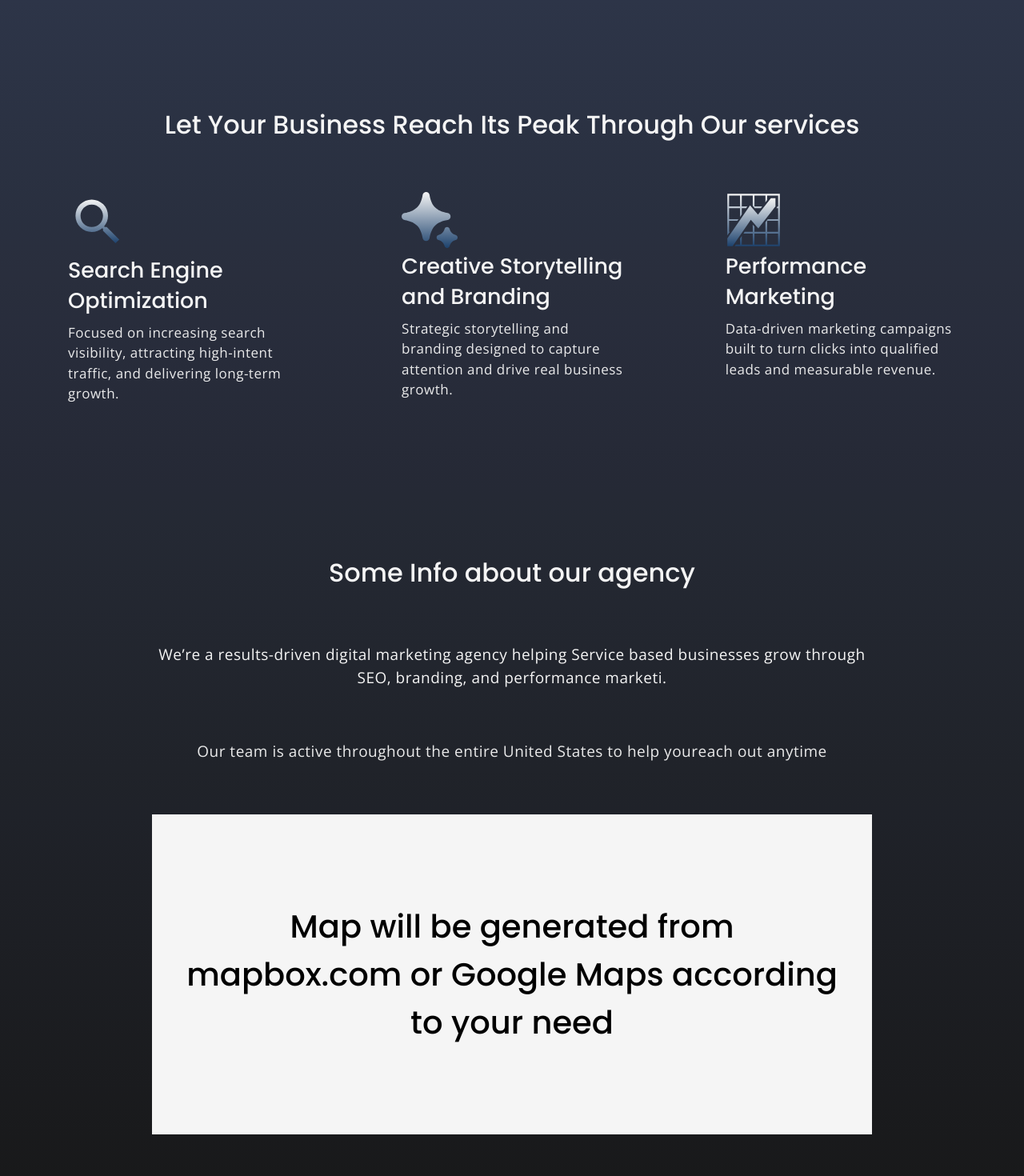
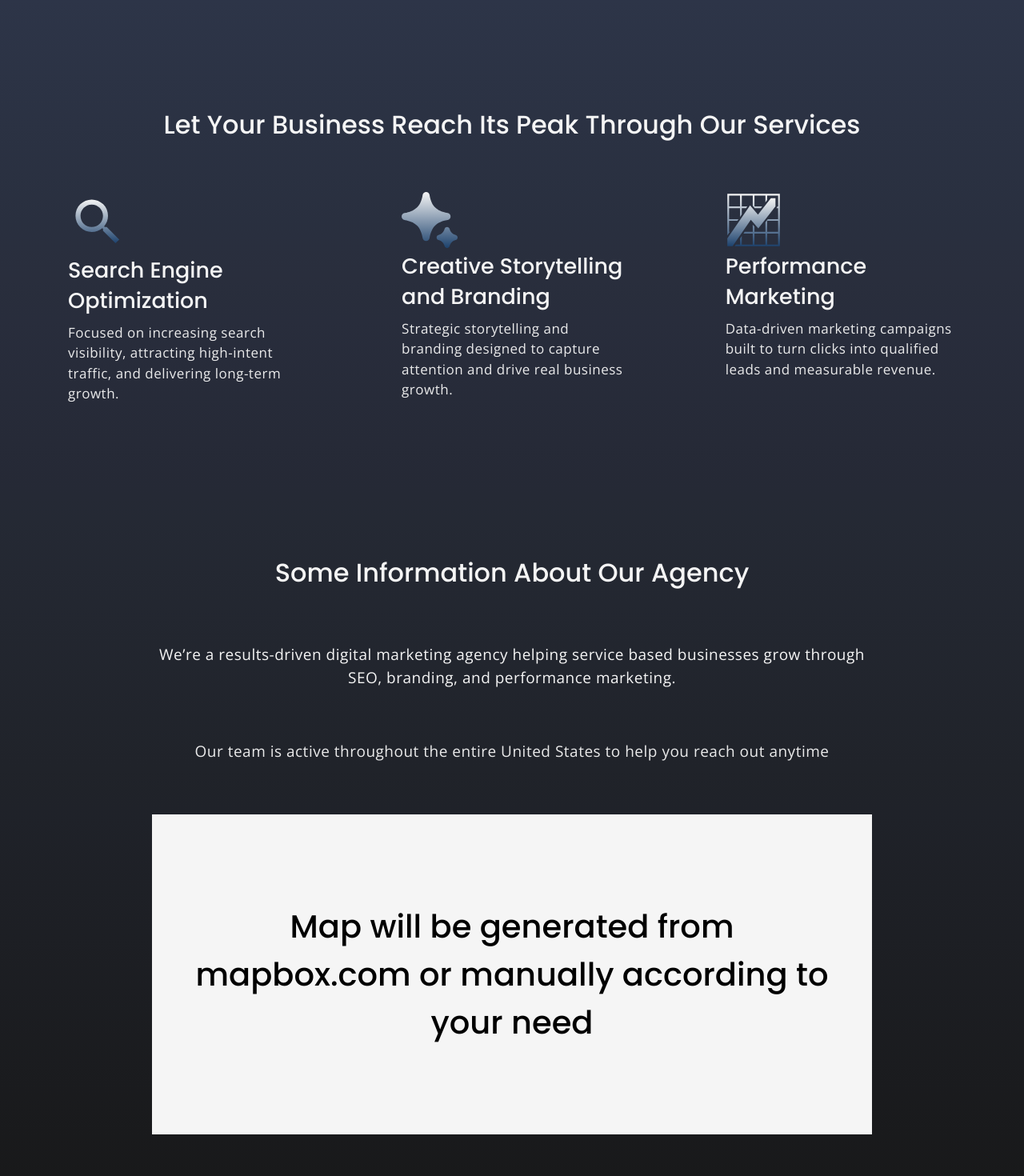
Before and after one commit to mansiv-business/nextjs-mockup, a Next.js app: page / in a window 1280 px wide. Shown: the part 880-2350 px from the top of the page at 80% size. Built offline with nearby package versions, Linux system fonts and the light colour scheme.

Commit message:
Update page.tsx

```diff
--- a/src/app/page.tsx
+++ b/src/app/page.tsx
@@ -38,7 +38,7 @@ const Home = () => {
           </section>
 
           <section className={styles.serviceSection}>
-            <motion.h2 {...fadeIn}>Let Your Business Reach Its Peak Through Our services</motion.h2>
+            <motion.h2 {...fadeIn}>Let Your Business Reach Its Peak Through Our Services</motion.h2>
             <ul>
               <motion.li {...fadeIn}>
                 <img src="/images/magnify.svg" alt="" area-hidden="true" />
@@ -59,13 +59,13 @@ const Home = () => {
           </section>
 
           <section className={styles.aboutSection}>
-            <h2>Some Info about our agency</h2>
-            <motion.p {...fadeIn}>We’re a results-driven digital marketing agency helping Service based businesses grow through SEO, branding, and performance marketi.</motion.p>
+            <h2>Some Information About Our Agency</h2>
+            <motion.p {...fadeIn}>We’re a results-driven digital marketing agency helping service based businesses grow through SEO, branding, and performance marketing.</motion.p>
 
 
-            <p>Our team is active throughout the entire United States to help youreach out anytime</p>
+            <p>Our team is active throughout the entire United States to help you reach out anytime</p>
             <div>
-              <span>Map will be generated from mapbox.com or Google Maps according to your need</span>
+              <span>Map will be generated from mapbox.com or manually according to your need</span>
             </div>
 
           </section>
```
